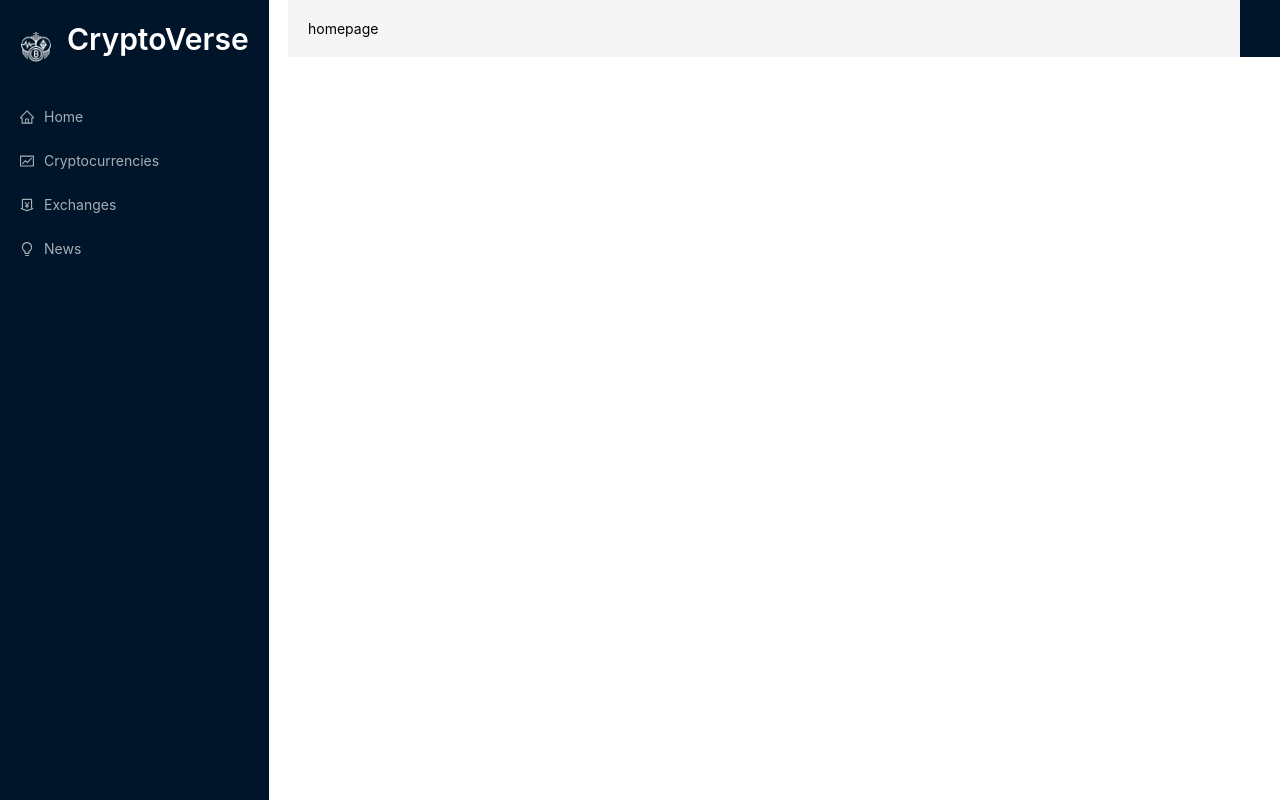
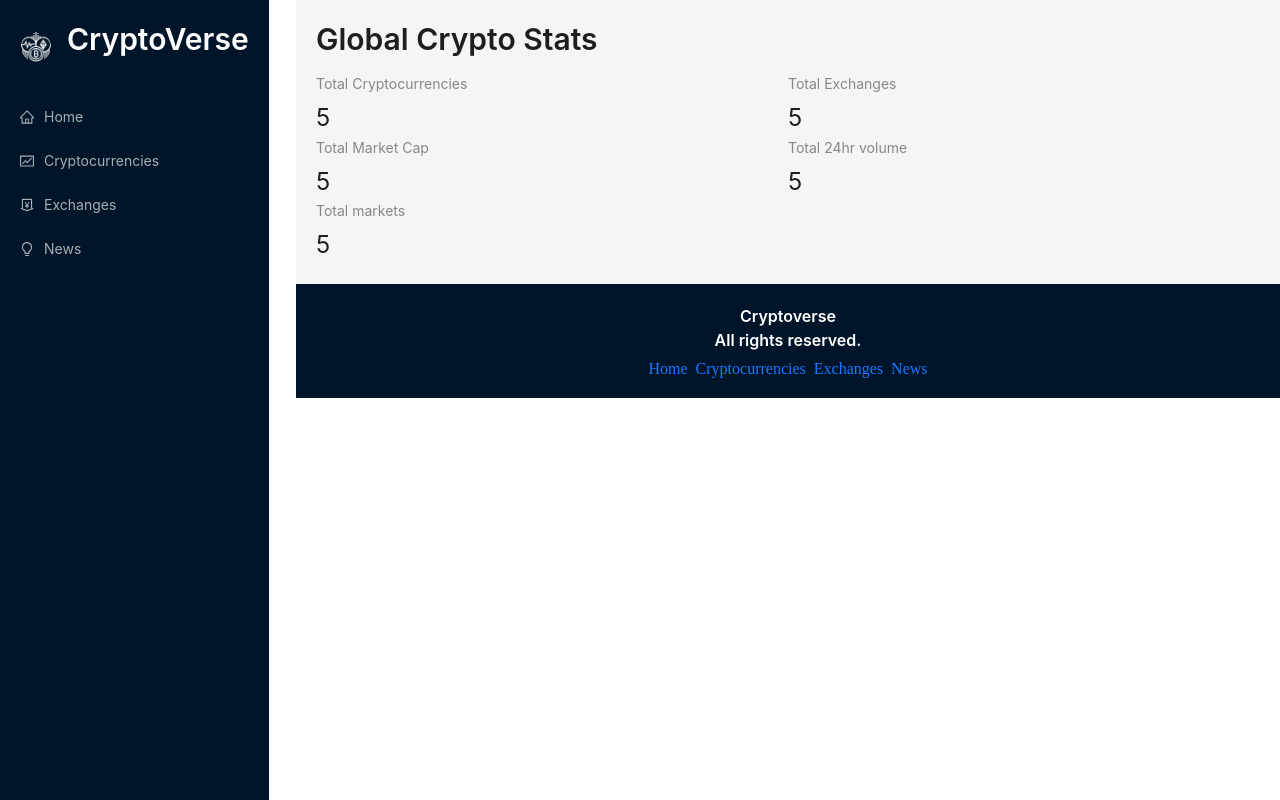
Before and after one commit to youssef-hamada/CryptoVerse, a React (Create React App) app: page / in a window 1280 px wide. Built offline with nearby package versions, Linux system fonts and the light colour scheme.

Commit message:
make home page

```diff
--- a/src/App.js
+++ b/src/App.js
@@ -31,9 +31,22 @@
             </Routes>
           </div>
         </Layout>
+        <div className="footer" level={5}>
+          <Typography.Title
+            level={5}
+            style={{ color: "white", textAlign: "center" }}
+          >
+            Cryptoverse <br />
+            All rights reserved.
+          </Typography.Title>
+          <Space>
+            <Link to="/">Home</Link>
+            <Link to="/cryptocurrencies">Cryptocurrencies</Link>
+            <Link to="/exchanges">Exchanges</Link>
+            <Link to="/news">News</Link>
+          </Space>
+        </div>
       </div>
-
-      <div className="footer"></div>
     </div>
   );
 };
--- a/src/components/Homepage.jsx
+++ b/src/components/Homepage.jsx
@@ -1,7 +1,35 @@
 import React from "react";
+import millify from "millify";
+import { Typography, Row, Col, Statistic } from "antd";
+import { Link } from "react-router-dom";
+
+const { Title } = Typography;
 
 const Homepage = () => {
-  return <div>homepage</div>;
+  return (
+    <>
+      <Title level={2} className="heading">
+        Global Crypto Stats
+      </Title>
+      <Row>
+        <Col span={12}>
+          <Statistic title="Total Cryptocurrencies" value="5" />
+        </Col>
+        <Col span={12}>
+          <Statistic title="Total Exchanges" value="5" />
+        </Col>
+        <Col span={12}>
+          <Statistic title="Total Market Cap" value="5" />
+        </Col>
+        <Col span={12}>
+          <Statistic title="Total 24hr volume" value="5" />
+        </Col>
+        <Col span={12}>
+          <Statistic title="Total markets" value="5" />
+        </Col>
+      </Row>
+    </>
+  );
 };
 
 export default Homepage;
```
